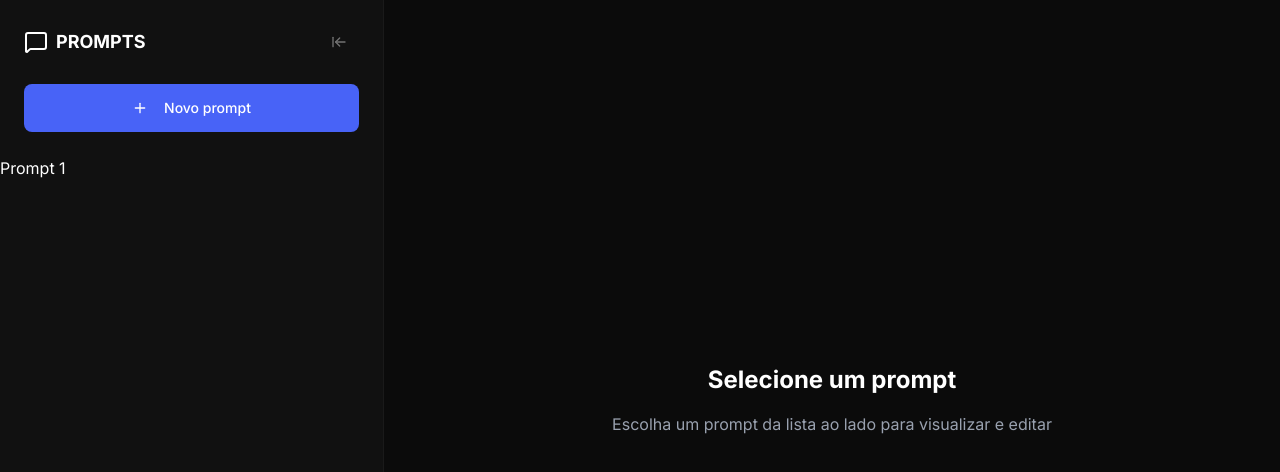
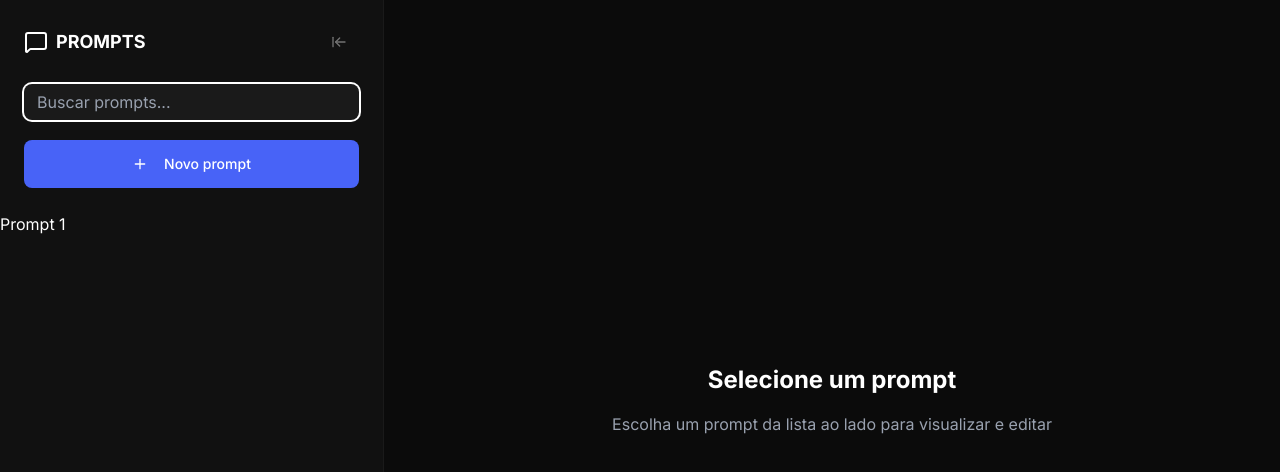
Before and after one commit to Viniciusrbr/Prompt-Manager, a Next.js app: page / in a window 1280 px wide. Shown: the top 472 px of the page. Built offline with nearby package versions, Linux system fonts and the light colour scheme; no server answers; the database is empty.

Commit message:
feat:(sidebar) add search input to SidebarContent and corresponding tests

```diff
--- a/src/components/sidebar/sidebar-content.tsx
+++ b/src/components/sidebar/sidebar-content.tsx
@@ -10,6 +10,7 @@ import { useRouter } from 'next/navigation';
 import { useState } from 'react';
 import { Logo } from '../logo';
 import { Button } from '../ui/button';
+import { Input } from '../ui/input';
 
 type Prompt = {
   id: string;
@@ -79,6 +80,17 @@ export const SidebarContent = ({ prompts }: SidebarContentProps) => {
               </header>
             </div>
 
+            <section className="mb-5">
+              <form action="">
+                <Input
+                  name="q"
+                  type="text"
+                  placeholder="Buscar prompts..."
+                  autoFocus
+                />
+              </form>
+            </section>
+
             <div>
               <Button onClick={handleNewPrompt} className="w-full" size="lg">
                 <AddIcon className="w-5 h-5 mr-2" />
--- /dev/null
+++ b/src/components/ui/input.tsx
@@ -0,0 +1,55 @@
+import * as React from 'react';
+
+import { cn } from '@/lib/utils';
+import { cva, VariantProps } from 'class-variance-authority';
+
+const inputVariants = cva(
+  'h-11 w-full bg-gray-700 border border-gray-600 rounded-md p-3 text-white placeholder-gray-400 focus:outline-none',
+  {
+    variants: {
+      variant: {
+        default:
+          'h-11 w-full bg-gray-700 border border-gray-600 rounded-md p-3 text-white placeholder-gray-400 focus:outline-none',
+        transparent: 'bg-transparent text-white placeholder:text-[#424242]',
+      },
+      size: {
+        default: 'h-9',
+        sm: 'h-8',
+        lg: 'h-14 text-2xl font-bold sm:h-16 sm:text-3xl',
+      },
+      readOnly: {
+        true: 'focus:ring-0 focus:border-gray-600 cursor-default',
+        false: 'focus:ring-2 focus:ring-accent-400 focus:border-transparent',
+      },
+    },
+    defaultVariants: {
+      variant: 'default',
+      size: 'default',
+      readOnly: false,
+    },
+  }
+);
+
+type InputProps = Omit<React.ComponentProps<'input'>, 'size'> &
+  VariantProps<typeof inputVariants>;
+
+function Input({
+  variant,
+  size,
+  className,
+  type,
+  readOnly,
+  ...props
+}: InputProps) {
+  return (
+    <input
+      type={type}
+      data-slot="input"
+      className={cn(inputVariants({ variant, size, readOnly, className }))}
+      readOnly={readOnly}
+      {...props}
+    />
+  );
+}
+
+export { Input };
```
Also changed, not shown: 1 other file (tests, documents, lock files or other folders).
